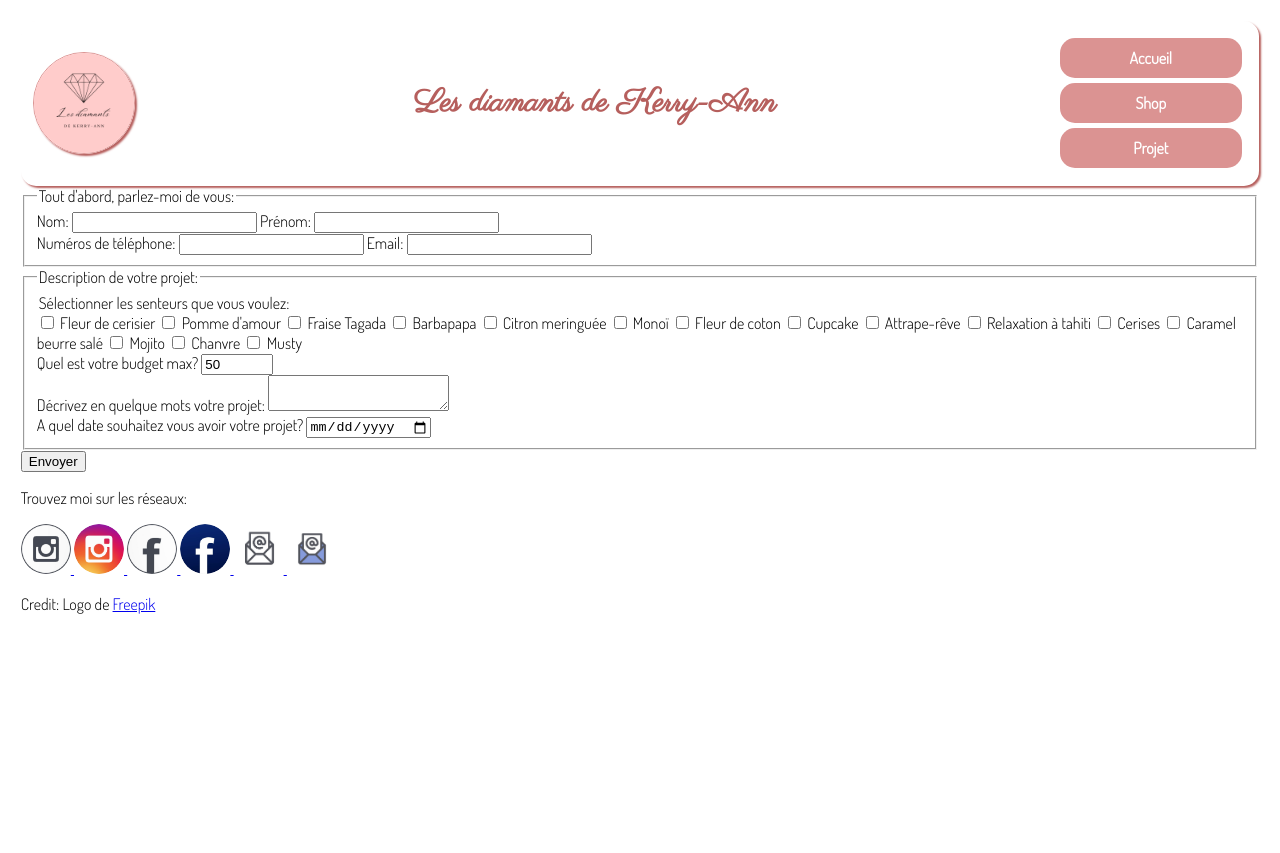
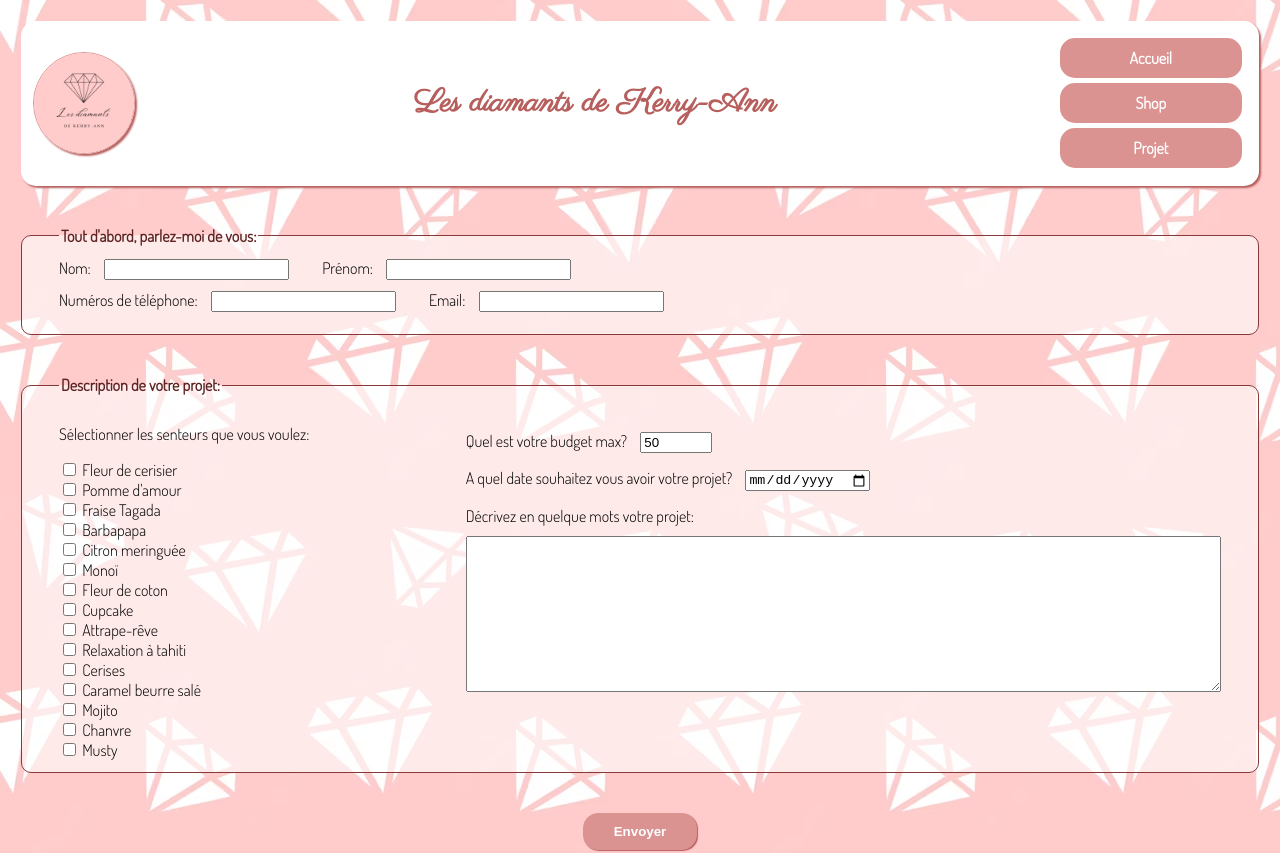
Before and after one commit to Laury-P/LDKA.github.io, a plain HTML site: page projet.html in a window 1280 px wide. Shown: the top 853 px of the page. Before the commit the page ends 800 px from the top, so only its background shows below. Drawn offline with Linux system fonts and the light colour scheme.

Commit message:
affichage formulaire

```diff
--- a/Style/projet.css
+++ b/Style/projet.css
@@ -0,0 +1,73 @@
+form{
+    margin-top: 20px;
+}
+
+fieldset{
+    margin: 40px 0px;
+    background-color: rgba(255, 255, 255, 0.6);
+    border-radius: 10px;
+    padding:1% 3%;
+    border: #853938 solid 1px;
+}
+
+
+legend{
+    font-weight: 600;
+    text-decoration: dotted;
+    color: #5e2322;
+}
+
+#description-projet{
+    display: flex;
+    flex-direction: row;
+    justify-content: space-between;
+}
+
+#senteurs, #detail-projet{
+    display: flex;
+    flex-direction: column;
+    flex-wrap: wrap;
+}
+
+#detail-projet{
+    width:65%;
+    margin-top: 2%;
+}
+
+#detail-projet div{
+    margin-bottom: 15px;
+}
+
+textarea{
+    margin-top: 10px;
+}
+
+#detail-projet label{
+    margin-right: 10px;
+}
+
+#text-description{
+    display: flex;
+    flex-direction: column;
+}
+
+input[type="submit"]{
+    padding: 10px 30px;
+    border-radius: 15px;
+    border: solid #DB9392 1px;
+    box-shadow: 1px 1px 1px #B65F5D;
+    background-color: #DB9392;
+    color: white;
+    font-weight: 700;
+    display: block;
+    margin: auto;
+}
+
+#coordonnee div{
+    margin-bottom: 10px;
+}
+
+#coordonnee input{
+    margin-right: 30px;
+    margin-left: 10px;
+}
--- a/Style/style.css
+++ b/Style/style.css
@@ -1,6 +1,6 @@
 body{
     color: black;
-    background: url(images/fond-diamants-rose.avif) fixed repeat;
+    background: url(../images/fond-diamants-rose.avif) fixed repeat;
     font-family: 'Dosis', sans-serif;
     padding: 1%;
 }
--- a/projet.html
+++ b/projet.html
@@ -24,7 +24,7 @@
     </header>
     <main>
         <form action="commande.html" method="post">
-            <fieldset>
+            <fieldset id="coordonnee">
                 <legend>Tout d'abord, parlez-moi de vous:</legend>
                 <div>
                     <label for="nom">Nom:</label>
@@ -40,49 +40,87 @@
                 </div>
             </fieldset>
 
-            <fieldset>
+            <fieldset id="description-projet">
                 <legend>Description de votre projet:</legend>
-                <legend for="senteur">Sélectionner les senteurs que vous voulez:</legend>
+
+                <div id="senteurs">
+                    <p>Sélectionner les senteurs que vous voulez:</p>
                     <div>
                         <input type="checkbox" id="fleur-cerise" name="fleur-cerise">
                         <label for="fleur-cerise">Fleur de cerisier</label>
+                    </div>
+                    <div>
                         <input type="checkbox" id="pomme-Amour" name="pomme-Amour">
                         <label for="pomme-Amour">Pomme d'amour</label>
+                    </div>
+                    <div>
                         <input type="checkbox" id="tagada" name="tagada">
                         <label for="tagada">Fraise Tagada</label>
+                    </div>
+                    <div>
                         <input type="checkbox" id="barbapapa" name="barbapapa">
                         <label for="barbapapa">Barbapapa</label>
+                    </div>
+                    <div>
                         <input type="checkbox" id="citron-meringue" name="citron-meringue">
                         <label for="citron-meringue">Citron meringuée</label>
+                    </div>
+                    <div>
                         <input type="checkbox" id="monoi" name="monoi">
                         <label for="monoi">Monoï</label>
+                    </div>
+                    <div>
                         <input type="checkbox" id="coton" name="coton">
                         <label for="coton">Fleur de coton</label>
+                    </div>
+                    <div>
                         <input type="checkbox" id="cupcake" name="cupcake">
                         <label for="cupcake">Cupcake</label>
+                    </div>
+                    <div>
                         <input type="checkbox" id="reve" name="reve">
                         <label for="reve">Attrape-rêve</label>
+                    </div>
+                    <div>
                         <input type="checkbox" id="tahiti" name="tahiti">
                         <label for="tahiti">Relaxation à tahiti</label>
+                    </div>
+                    <div>
                         <input type="checkbox" id="cerise" name="cerise">
                         <label for="cerise">Cerises</label>
+                    </div>
+                    <div>
                         <input type="checkbox" id="caramel" name="caramel">
                         <label for="caramel">Caramel beurre salé</label>
+                    </div>
+                    <div>
                         <input type="checkbox" id="mojito" name="mojito">
                         <label for="mojito">Mojito</label>
+                    </div>
+                    <div>
                         <input type="checkbox" id="chanvre" name="chanvre">
                         <label for="chanvre">Chanvre</label>
+                    </div>
+                    <div>
                         <input type="checkbox" id="musty" name="musty">
                         <label for="musty">Musty</label>
                     </div>
+                </div>
+                <div id="detail-projet">
+                    <div>
                         <label for="budget">Quel est votre budget max?</label>
                         <input type="number" max="1000" min="0" value="50" id="budget" name="budget">
+                    </div>
                     <div>
-                    <label for="description">Décrivez en quelque mots votre projet:</label>
-                    <textarea name="description" id="description"></textarea>
-                </div>
                         <label for="date">A quel date souhaitez vous avoir votre projet?</label>
                         <input type="date">
+                    </div>
+                    <div id="text-description">
+                        <label for="description">Décrivez en quelque mots votre projet:</label>
+                        <textarea name="description" rows="10" id="description"></textarea>
+                    </div>
+                </div>
+
             </fieldset>
             <input type="submit" value="Envoyer">
         </form>
```
Lines whose indentation alone changed are shown as unchanged.
